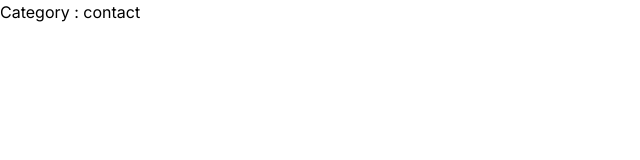
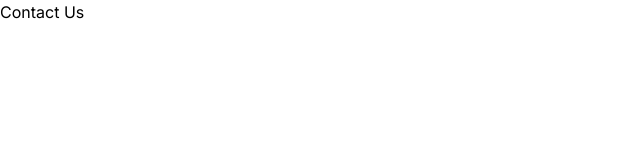
Before and after one commit to MrPKJ/capitalcompass, a Next.js app: page /contact in a window 1280 px wide. Shown: the top 160 px of the page, without its empty margins (0-640 px from the left). Built offline with nearby package versions, Linux system fonts and the light colour scheme.

Commit message:
Marketing Route Initiation

```diff
--- /dev/null
+++ b/app/(marketing)/contact/page.tsx
@@ -0,0 +1,3 @@
+export default function contact() {
+  return <div>Contact Us</div>;
+}
```
